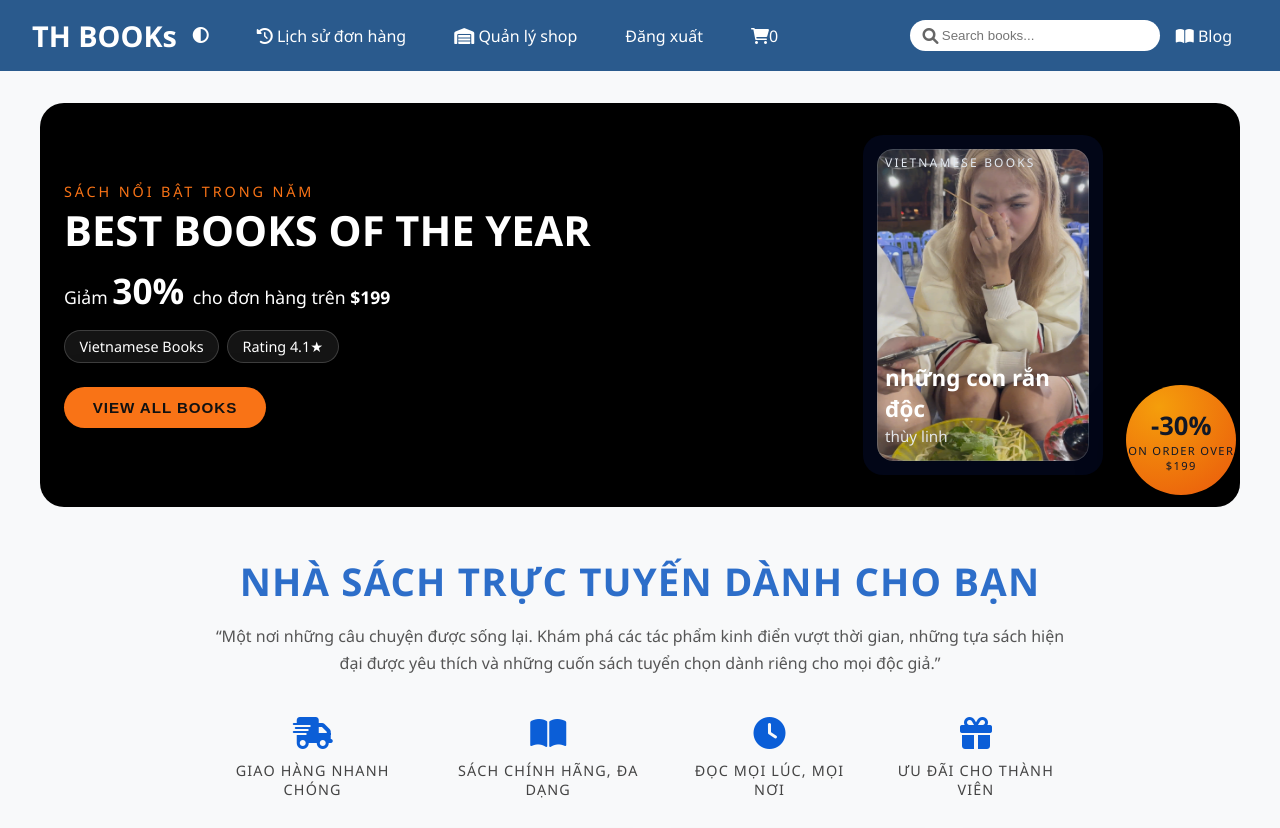
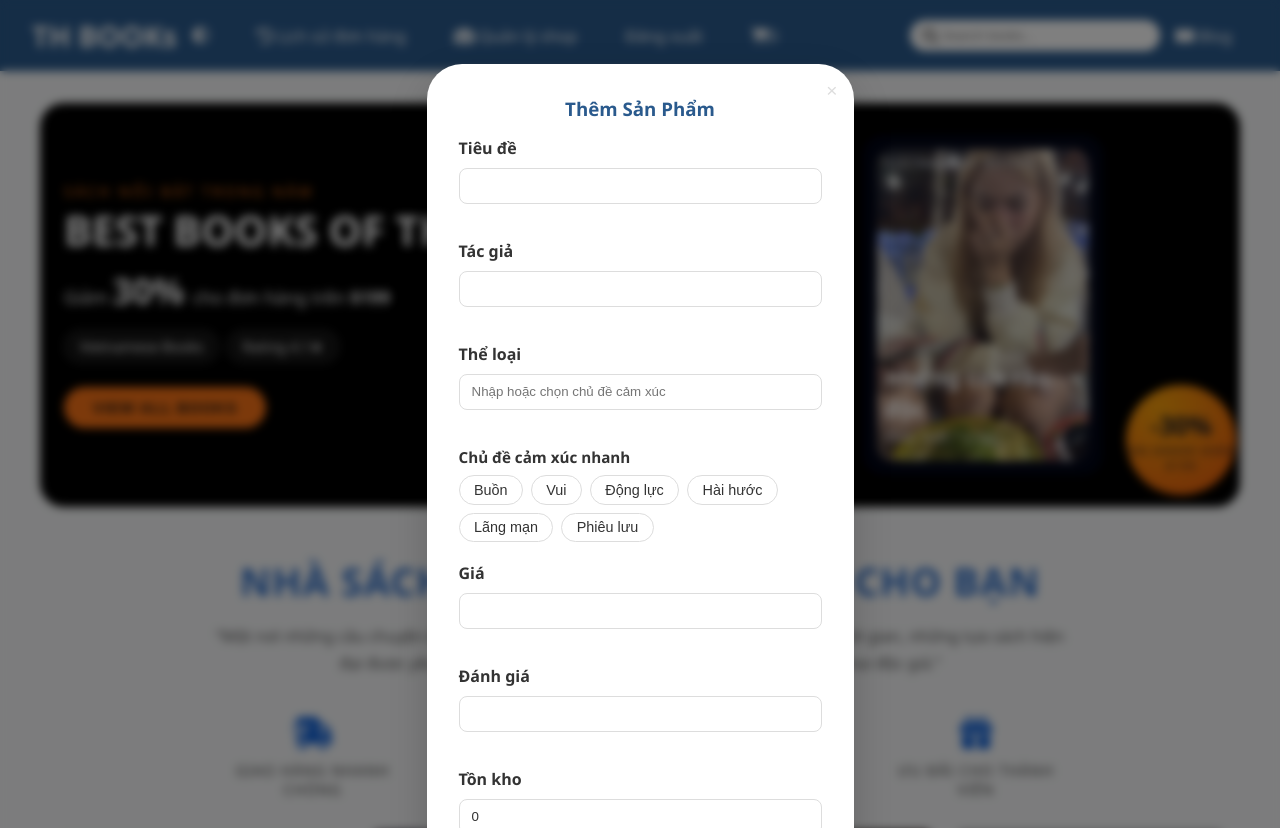
Before and after one commit to Minhdevweb/Th_Bookstore, a PHP site: page /Home/index.php?open=addProduct in a window 1280 px wide. Shown: the top 828 px of the page. Run offline with PHP 8.4, Linux system fonts and the light colour scheme; a user stored in the database is signed in; data comes from the database, SQL or seed files in the repository; data that the repository does not hold is empty; some libraries are stand-ins or nearby versions.

Commit message:
fix lỗi thành công

```diff
--- a/CSS/style.css
+++ b/CSS/style.css
@@ -324,7 +324,7 @@ nav a.cart {
 .modal-content {
   background:var(--card-bg);
   padding:2rem;
-  border-radius:var(--radius);
+  border-radius: 32px;
   width:90%;
   max-width:400px;
   position:relative;
@@ -334,6 +334,7 @@ nav a.cart {
 .modal-content h3 {
     margin-top:0;
     color:var(--primary);
+    text-align: center;
 }
 .modal-content label {
     display:block;
@@ -472,6 +473,107 @@ nav a.cart {
   filter: brightness(0.95);
   transform: translateY(-1px);
 }
+.qr-box {
+  margin-top: 1rem;
+  padding: 1rem;
+  border: 1px solid var(--border);
+  border-radius: var(--radius);
+  background: var(--card-bg);
+  box-shadow: 0 6px 16px rgba(0,0,0,0.06);
+}
+.qr-title {
+  font-weight: 700;
+  margin-bottom: 0.4rem;
+  color: var(--primary);
+}
+.qr-desc {
+  font-size: 0.95rem;
+  color: #555;
+  margin-bottom: 0.75rem;
+}
+.qr-row {
+  display: flex;
+  gap: 1rem;
+  align-items: center;
+  flex-wrap: wrap;
+}
+.qr-img-wrap {
+  width: 150px;
+  height: 150px;
+  padding: 6px;
+  border: 1px solid var(--border);
+  border-radius: 10px;
+  background: #fff;
+  display: flex;
+  align-items: center;
+  justify-content: center;
+}
+.qr-img-wrap img {
+  width: 100%;
+  height: 100%;
+  object-fit: contain;
+}
+.qr-info {
+  font-size: 0.95rem;
+  color: #444;
+  line-height: 1.6;
+}
+
+/* Add product modal */
+.add-product-card {
+  max-width: 427px;
+  width: 85%;
+  /* padding: 1.25rem 1.5rem 1.5rem; */
+  border-radius: 35px;
+  max-height: 88vh;
+  overflow-y: auto;
+  box-shadow: 0 16px 38px rgba(0,0,0,0.18);
+}
+.add-product-grid {
+  display: grid;
+  grid-template-columns: repeat(auto-fit, minmax(240px, 1fr));
+  gap: 0.75rem 1rem;
+  margin-top: 0.5rem;
+}
+.form-field {
+  display: flex;
+  flex-direction: column;
+  gap: 0.35rem;
+}
+.form-field.full {
+  grid-column: 1 / -1;
+}
+.add-product-card label {
+  font-weight: 600;
+  color: var(--text);
+}
+.add-product-card input[type="text"],
+.add-product-card input[type="number"],
+.add-product-card input[type="file"] {
+  padding: 0.6rem 0.75rem;
+  border: 1px solid var(--border);
+  border-radius: var(--radius);
+  background: var(--card-bg);
+  color: var(--text);
+}
+.add-product-card input:focus {
+  outline: 2px solid var(--primary);
+  outline-offset: 1px;
+}
+.btn-full {
+  width: 100%;
+  margin-top: 0.5rem;
+}
+.add-product-card::-webkit-scrollbar {
+  width: 6px;
+}
+.add-product-card::-webkit-scrollbar-thumb {
+  background: #c4cedd;
+  border-radius: 12px;
+}
+.add-product-card::-webkit-scrollbar-track {
+  background: transparent;
+}
 .checkout-actions {
   display:flex;
   justify-content:center;
@@ -491,11 +593,13 @@ nav a.cart {
 .btn-secondary:hover {
   background: #dcedff;
 }
+
 @media(max-width: 768px) {
   .checkout-grid {
      grid-template-columns: 1fr;
     }
 }
+
 
 /* Chatbot */
 .chatbot-toggle {
--- a/Home/admin_dashboard.php
+++ b/Home/admin_dashboard.php
@@ -66,6 +66,7 @@ if ($res) {
   </header>
   <div class="subnav">
     <a href="admin_orders.php" class="btn btn-subnav"><i class="fas fa-clipboard-list"></i> Quản lý đơn hàng</a>
+    <a href="index.php?open=addProduct" class="btn btn-subnav"><i class="fas fa-plus-circle"></i> Thêm sản phẩm</a>
     <a href="admin_dashboard.php" class="btn btn-subnav active"><i class="fas fa-chart-line"></i> Thống kê</a>
   </div>
 
--- a/Home/admin_orders.php
+++ b/Home/admin_orders.php
@@ -80,6 +80,7 @@ $stmtOrders->close();
     </header>
     <div class="subnav">
         <a href="admin_orders.php" class="btn btn-subnav active"><i class="fas fa-clipboard-list"></i> Quản lý đơn hàng</a>
+        <a href="index.php?open=addProduct" class="btn btn-subnav"><i class="fas fa-plus-circle"></i> Thêm sản phẩm</a>
         <a href="admin_dashboard.php" class="btn btn-subnav"><i class="fas fa-chart-line"></i> Thống kê</a>
     </div>
 
--- a/Home/index.php
+++ b/Home/index.php
@@ -18,6 +18,7 @@
         // Thêm biến toàn cục để kiểm tra role (Cần giữ lại PHP ở đây)
 
         const isAdmin = <?php echo isset($_SESSION['role']) && $_SESSION['role'] === 'admin' ? 'true' : 'false'; ?>;
+        const openModalFromQuery = <?php echo json_encode($_GET['open'] ?? ''); ?>;
     </script>
 
 </head>
@@ -157,16 +158,22 @@
   </div>
 
   <div class="modal" id="addProductModal">
-    <div class="modal-content">
+    <div class="modal-content add-product-card">
       <button class="close" data-close="addProductModal">&times;</button>
       <h3>Thêm Sản Phẩm</h3>
 
+      <div class="add-product-grid">
+        <div class="form-field">
           <label>Tiêu đề</label>
           <input id="prodTitle" type="text" required />
+        </div>
 
+        <div class="form-field">
           <label>Tác giả</label>
           <input id="prodAuthor" type="text" required />
+        </div>
 
+        <div class="form-field full">
           <label>Thể loại</label>
           <input id="prodCategory" type="text" placeholder="Nhập hoặc chọn chủ đề cảm xúc" required />
           <div class="filter-group mood-select-group">
@@ -180,20 +187,30 @@
               <button type="button" class="mood-chip admin-mood-chip" data-value="Phiêu lưu">Phiêu lưu</button>
             </div>
           </div>
+        </div>
 
+        <div class="form-field">
           <label>Giá</label>
           <input id="prodPrice" type="number" min="0" step="0.01" required />
+        </div>
 
+        <div class="form-field">
           <label>Đánh giá</label>
           <input id="prodRating" type="number" min="0" max="5" step="0.1" required />
+        </div>
 
+        <div class="form-field">
           <label>Tồn kho</label>
           <input id="prodStock" type="number" min="0" step="1" value="0" required />
+        </div>
 
+        <div class="form-field full">
           <label>File Ảnh</label>
           <input id="prodImage" type="file" accept="image/*" required />
+        </div>
+      </div>
 
-      <button id="submitProduct" class="btn-modal">Thêm Sản Phẩm</button>
+      <button id="submitProduct" class="btn-modal btn-full">Thêm Sản Phẩm</button>
     </div>
   </div>
 
--- a/javascript/main.js
+++ b/javascript/main.js
@@ -289,6 +289,11 @@ if (qs('#addProductBtn')) {
   qs('#addProductBtn').onclick = () => showModal('addProductModal');
 }
 
+// Open add product modal if requested by query (?open=addProduct)
+if (typeof openModalFromQuery !== 'undefined' && openModalFromQuery === 'addProduct') {
+  showModal('addProductModal');
+}
+
 // Cart button opens cart modal and updates UI
 if (qs('#cartBtn')) {
   qs('#cartBtn').onclick = () => {
```
Also changed, not shown: Home/checkout.php (+16 -0 lines), images/maqr.jpg (added), images/qr.jpg (added), images/qr1.jpg (added), uploads/1765270490_download (1).jpg (added), uploads/1765295158_bai-bien-da-nang-13.jpeg (added). Lines whose indentation alone changed are shown as unchanged.
